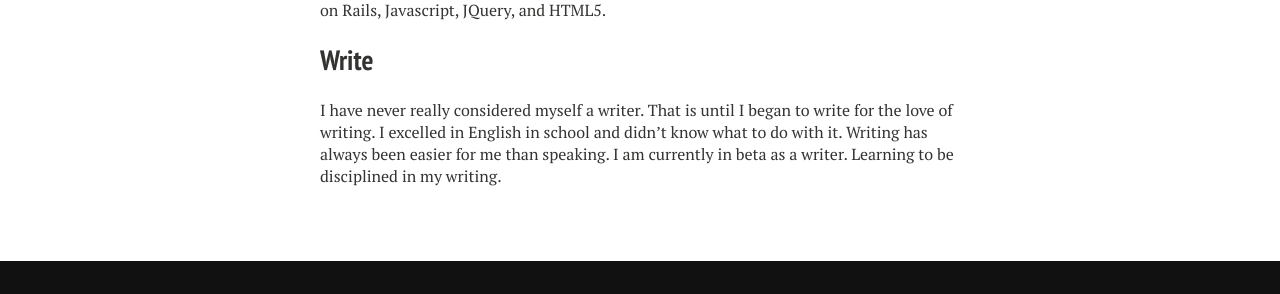
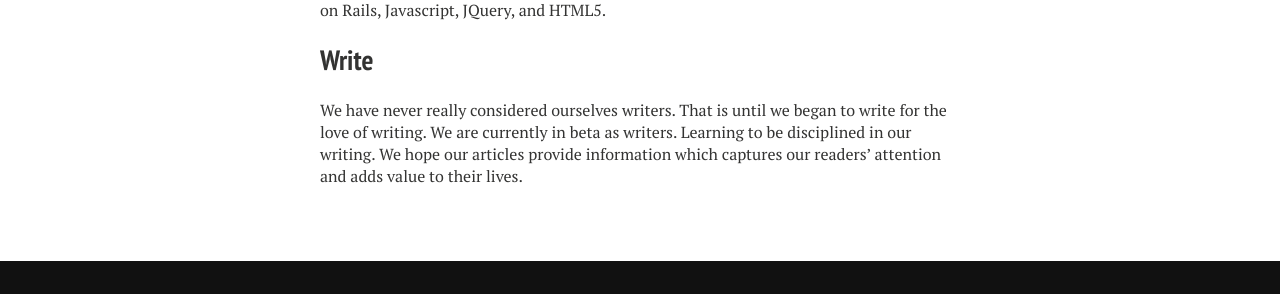
Before and after one commit to arcadiaswx/teklabs.github.io, a Jekyll site: the page built from about.md, in a window 1280 px wide. Shown: the part 1356-1650 px from the top of the page. Built offline with Jekyll 4.4.1, drawn with Linux system fonts in a browser that asks for light colours; nearby versions of some CDN libraries.

Commit message:
Made change to the about page.

```diff
--- a/about.md
+++ b/about.md
@@ -20,4 +20,4 @@ We are at heart makers.  At Teklabs, we write software because we love to create
 
 
 ##Write
-I have never really considered myself a writer. That is until I began to write for the love of writing. I excelled in English in school and didn’t know what to do with it. Writing has always been easier for me than speaking. I am currently in beta as a writer. Learning to be disciplined in my writing.
+We have never really considered ourselves writers. That is until we began to write for the love of writing. We are currently in beta as writers. Learning to be disciplined in our writing. We hope our articles provide information which captures our readers' attention and adds value to their lives.
```
